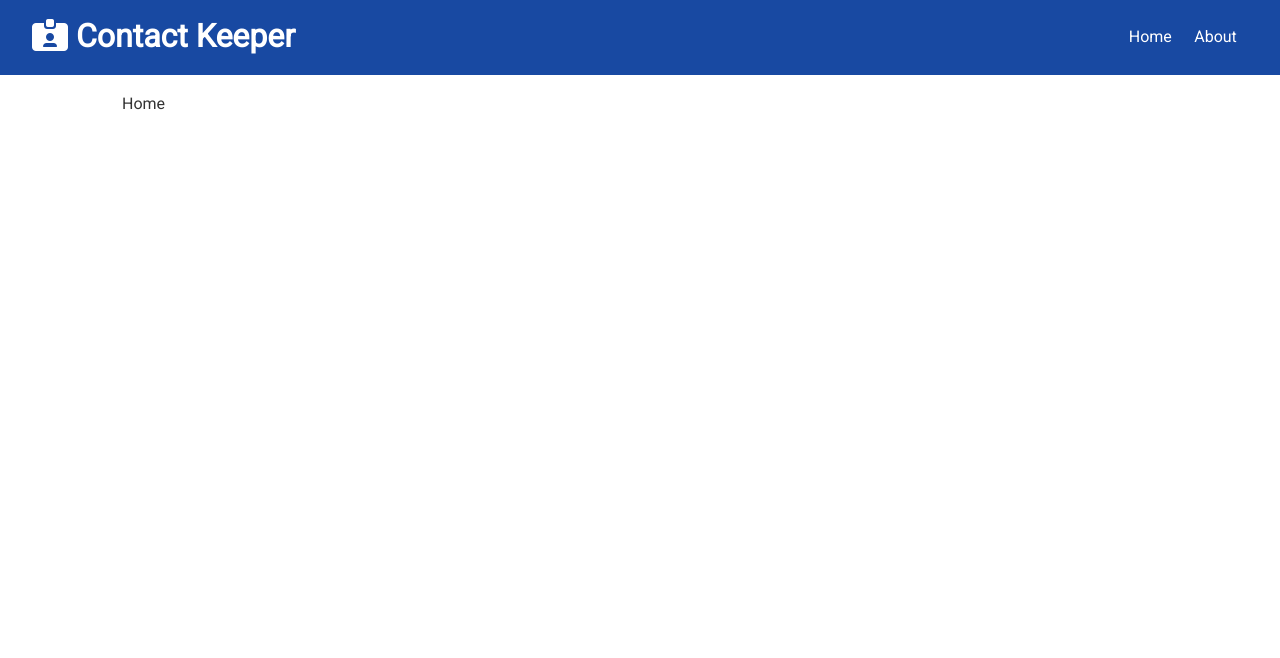
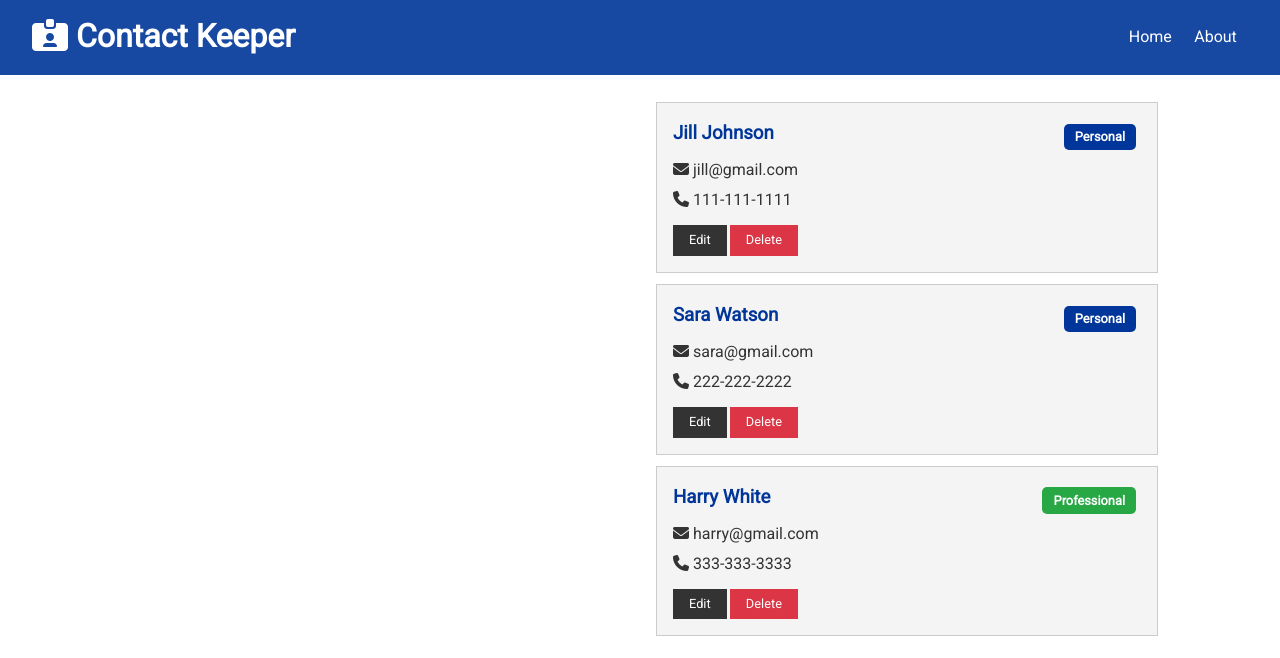
Before and after one commit to manovarun/contact_keeper, a React (Create React App) app in the folder client/: page / in a window 1280 px wide. Shown: the top 658 px of the page. Built offline with nearby package versions, Linux system fonts and the light colour scheme.

Commit message:
Contacts & ContactItem Components

```diff
--- /dev/null
+++ b/client/src/components/contacts/ContactItem.js
@@ -0,0 +1,43 @@
+import React from "react";
+import PropTypes from "prop-types";
+
+const ContactItem = ({ contact: { id, name, email, phone, type } }) => {
+  return (
+    <div className="card bg-light">
+      <h3 className="text-primary text-left">
+        {name}
+        {` `}
+        <span
+          style={{ float: "right" }}
+          className={`badge badge-${
+            type === "professional" ? "success" : "primary"
+          }`}
+        >
+          {type.charAt(0).toUpperCase() + type.slice(1)}
+        </span>
+      </h3>
+      <ul className="list">
+        {email && (
+          <li>
+            <i className="fa fa-envelope open"></i> {email}
+          </li>
+        )}
+        {phone && (
+          <li>
+            <i className="fa fa-phone"></i> {phone}
+          </li>
+        )}
+      </ul>
+      <p>
+        <button className="btn btn-dark btn-sm">Edit</button>
+        <button className="btn btn-danger btn-sm">Delete</button>
+      </p>
+    </div>
+  );
+};
+
+ContactItem.propTypes = {
+  contact: PropTypes.object.isRequired
+};
+
+export default ContactItem;
--- /dev/null
+++ b/client/src/components/contacts/Contacts.js
@@ -0,0 +1,19 @@
+import React, { useContext } from "react";
+import ContactContext from "../context/contact/ContactContext";
+import ContactItem from "./ContactItem";
+
+const Contacts = () => {
+  const contactContext = useContext(ContactContext);
+  const { contacts } = contactContext;
+
+  return (
+    <div>
+      {contacts !== null &&
+        contacts.map(contact => {
+          return <ContactItem key={contact.id} contact={contact} />;
+        })}
+    </div>
+  );
+};
+
+export default Contacts;
--- a/client/src/components/pages/Home.js
+++ b/client/src/components/pages/Home.js
@@ -1,7 +1,15 @@
 import React from "react";
+import Contacts from "../contacts/Contacts";
 
 const Home = () => {
-  return <div>Home</div>;
+  return (
+    <div className="grid-2">
+      <div></div>
+      <div>
+        <Contacts />
+      </div>
+    </div>
+  );
 };
 
 export default Home;
```
